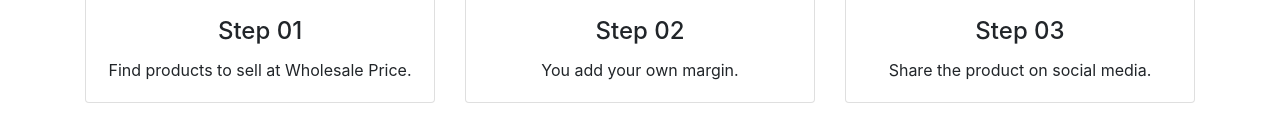
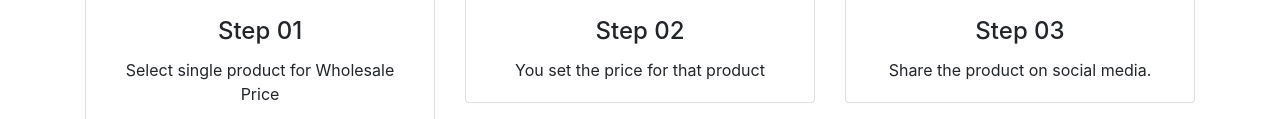
Before and after one commit to beardiee/Pearl-Fashion, a plain HTML site: page index.html in a window 1280 px wide. Shown: the part 681-800 px from the top of the page. Drawn offline with nearby package versions, Linux system fonts and the light colour scheme.

Commit message:
sentence change

```diff
--- a/index.html
+++ b/index.html
@@ -46,7 +46,7 @@
                     <img src="/step 1.jpg" class="card-img-top" alt="step 01">
                     <div class="card-body">
                         <h4 class="card-title">Step 01</h4>
-                        <p class="card-text">Find products to sell at Wholesale Price.</p>
+                        <p class="card-text">Select single product for Wholesale Price</p>
                     </div>
                 </div>
             </div>
@@ -56,7 +56,7 @@
                     <img src="/step 2.jpg" class="card-img-top" alt="step 02">
                     <div class="card-body">
                         <h4 class="card-title">Step 02</h4>
-                        <p class="card-text">You add your own margin.</p>
+                        <p class="card-text">You set the price for that product</p>
                     </div>
                 </div>
             </div>
@@ -127,7 +127,7 @@
         </section>
         <h2>Earn from Home</h2><br>
         <h6>Get products at wholesale prices to sell on<br>WhatsApp, Instagram &amp; Facebook</h6><br>
-        <a class="btn btn-success btn-lg" href="https://chat.whatsapp.com/HKweqOd7Q8uECAG1DQJHKc" role="button">JOIN NOW</a>
+        <a class="btn btn-success btn-lg" href="https://wa.me/+919361616689?text=Hi Pearl Fashion!!!" role="button">JOIN NOW</a>
     </div>
 
     <section>
```
